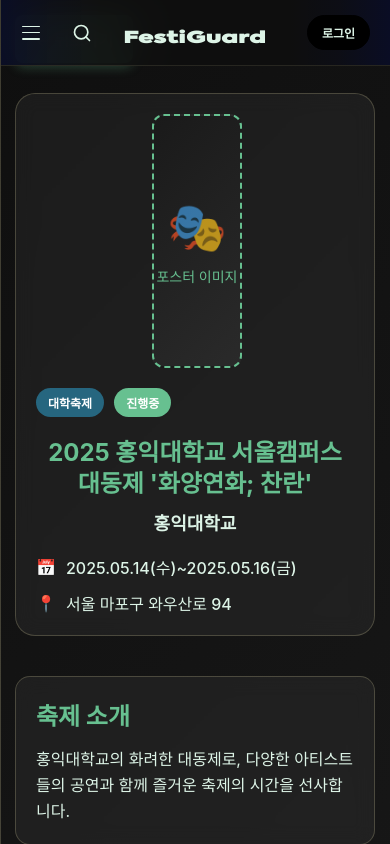
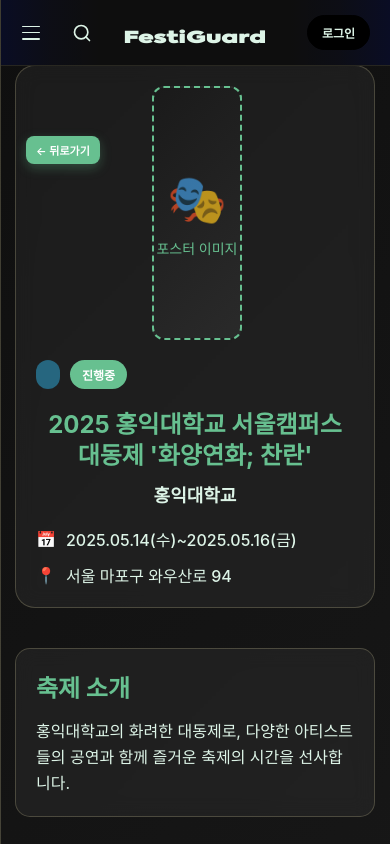
Before and after one commit to sodaaw/KurtainCall-Frontend, a React (Create React App) app: page /festival/1 in a window 390 px wide. Shown: the top 844 px of the page. Built offline with nearby package versions, Linux system fonts and the light colour scheme; no server answers; a web font is replaced by a local one.

Commit message:
축제 날짜까지 뜨도록

```diff
--- a/src/FestivalDetail/FestivalDetail.css
+++ b/src/FestivalDetail/FestivalDetail.css
@@ -161,13 +161,17 @@
   background: #67C090;
   color: white;
   border: none;
-  padding: 12px 20px;
+  padding: 10px 16px;
   border-radius: 8px;
   font-weight: 600;
   cursor: pointer;
   transition: all 0.3s ease;
-  margin-bottom: 30px;
   box-shadow: 0 4px 12px rgba(103, 192, 144, 0.3);
+  font-size: 14px;
+  position: absolute;
+  top: 20px;
+  left: 20px;
+  z-index: 10;
 }
 
 .back-button:hover {
@@ -190,6 +194,8 @@
   border-radius: 20px;
   padding: 30px;
   backdrop-filter: blur(10px);
+  position: relative;
+  margin-top: 20px;
 }
 
 .festival-poster {
@@ -435,10 +441,21 @@
 ======================== */
 
 @media (max-width: 768px) {
+  .back-button {
+    position: fixed;
+    top: 80px;
+    left: 15px;
+    z-index: 1000;
+    padding: 8px 12px;
+    font-size: 12px;
+  }
+
   .festival-header {
     grid-template-columns: 1fr;
     gap: 20px;
     text-align: center;
+    margin-top: 60px;
+    padding: 20px;
   }
 
   .festival-poster {
@@ -467,12 +484,20 @@
 }
 
 @media (max-width: 480px) {
+  .back-button {
+    top: 70px;
+    left: 10px;
+    padding: 6px 10px;
+    font-size: 11px;
+  }
+
   .festival-detail-container {
     padding: 15px;
   }
 
   .festival-header {
     padding: 20px;
+    margin-top: 50px;
   }
 
   .festival-description,
--- a/src/FestivalDetail/FestivalDetail.jsx
+++ b/src/FestivalDetail/FestivalDetail.jsx
@@ -59,13 +59,12 @@ const FestivalDetail = () => {
       <Topnav variant="home" />
 
       <main className="festival-detail-container">
-        {/* 뒤로가기 버튼 */}
-        <button onClick={handleBackClick} className="back-button">
-          ← 뒤로가기
-        </button>
-
         {/* 축제 헤더 */}
         <header className="festival-header">
+          {/* 뒤로가기 버튼 */}
+          <button onClick={handleBackClick} className="back-button">
+            ← 뒤로가기
+          </button>
           <div className="festival-poster">
             {festival.posterUrl ? (
               <img
--- a/src/Map/Map.js
+++ b/src/Map/Map.js
@@ -463,6 +463,7 @@ const Map = () => {
         <div style="padding:12px; min-width:250px; background:linear-gradient(135deg, #1a1a1a, #2a2a2a); border-radius:8px; box-shadow:0 4px 12px rgba(0,0,0,0.3); border:1px solid #67C090;">
           <h4 style="margin:0 0 8px 0; color:#67C090; font-size:16px; font-weight:600;">${play.title || 'Untitled'}</h4>
           <div style="font-size:13px;color:#DDF4E7; margin-bottom:6px;">📍 ${play.location?.address || ''}</div>
+          ${play.date ? `<div style="font-size:12px;color:#7dd3a3; margin-bottom:6px;">📅 ${play.date}</div>` : ''}
           ${play.category ? `<div style="font-size:12px;color:#7dd3a3; margin-bottom:8px;">🎭 ${play.category}</div>` : ''}
           <a href="/festival/${play.id}" style="display:inline-block;background:#67C090;color:#fff;padding:6px 12px;border-radius:6px;text-decoration:none;font-size:12px;font-weight:600;border:none;box-shadow:0 2px 8px rgba(103, 192, 144, 0.3);">상세보기</a>
         </div>`;
@@ -584,8 +585,8 @@ const Map = () => {
       <Topnav />
 
       <div className="map-header-text">
-        <h2>공연 지도</h2>
-        <p>공연 정보를 조회할 지역을 선택하세요.</p>
+        <h2>축제 지도</h2>
+        <p>축제 정보를 조회할 지역을 선택하세요.</p>
         {/* 디버깅용 상태 표시 */}
         {/* <div style={{fontSize: '12px', color: '#666', marginTop: '10px'}}>
           Debug: Plays: {plays?.length || 0}, Map Ready: {isMapReady ? 'Yes' : 'No'}
@@ -597,7 +598,7 @@ const Map = () => {
           <h4>검색 및 필터</h4>
           <input
             type="text"
-            placeholder="장소 또는 공연을 검색해 보세요"
+            placeholder="대학교명 또는 축제를 검색해 보세요"
             value={searchQuery}
             onChange={(e) => setSearchQuery(e.target.value)}
             onKeyPress={(e) => e.key === 'Enter' && applyFilters()}
@@ -707,7 +708,7 @@ const Map = () => {
       {/* 필터를 적용하지 않았을 때는 아무것도 표시하지 않음 */}
       {filteredPlays.length === 0 && (
         <div className="no-filter-message">
-          <p>검색 조건을 설정하고 "필터 적용하기"를 클릭하여 공연을 찾아보세요.</p>
+          <p>검색 조건을 설정하고 "필터 적용하기"를 클릭하여 축제를 찾아보세요.</p>
         </div>
       )}
     </div>
--- a/src/data/festivals.js
+++ b/src/data/festivals.js
@@ -17,7 +17,6 @@ export const festivals = [
     posterUrl: "", // 포스터 이미지 URL (추후 추가)
     detailUrl: "https://www.instagram.com/p/DI_btIEp6VM/?igsh=MXB1dTV5bTJsdTJyaQ==",
     description: "홍익대학교의 화려한 대동제로, 다양한 아티스트들의 공연과 함께 즐거운 축제의 시간을 선사합니다.",
-    category: "대학축제",
     isActive: true
   },
   {
@@ -38,7 +37,6 @@ export const festivals = [
     posterUrl: "",
     detailUrl: "",
     description: "국민대학교의 특별한 대동제로, 라일락의 향기와 함께하는 아름다운 축제입니다.",
-    category: "대학축제",
     isActive: true
   },
   {
@@ -59,7 +57,6 @@ export const festivals = [
     posterUrl: "",
     detailUrl: "",
     description: "숭실대학교 동아리들이 주최하는 봄축제로, 다양한 동아리 공연과 활동을 즐길 수 있습니다.",
-    category: "대학축제",
     isActive: false
   },
   {
@@ -80,7 +77,6 @@ export const festivals = [
     posterUrl: "",
     detailUrl: "",
     description: "세종대학교의 특별한 연희 축제로, 수화기를 넘어선 소통과 화합의 장을 만들어갑니다.",
-    category: "대학축제",
     isActive: true
   }
 ];
```
